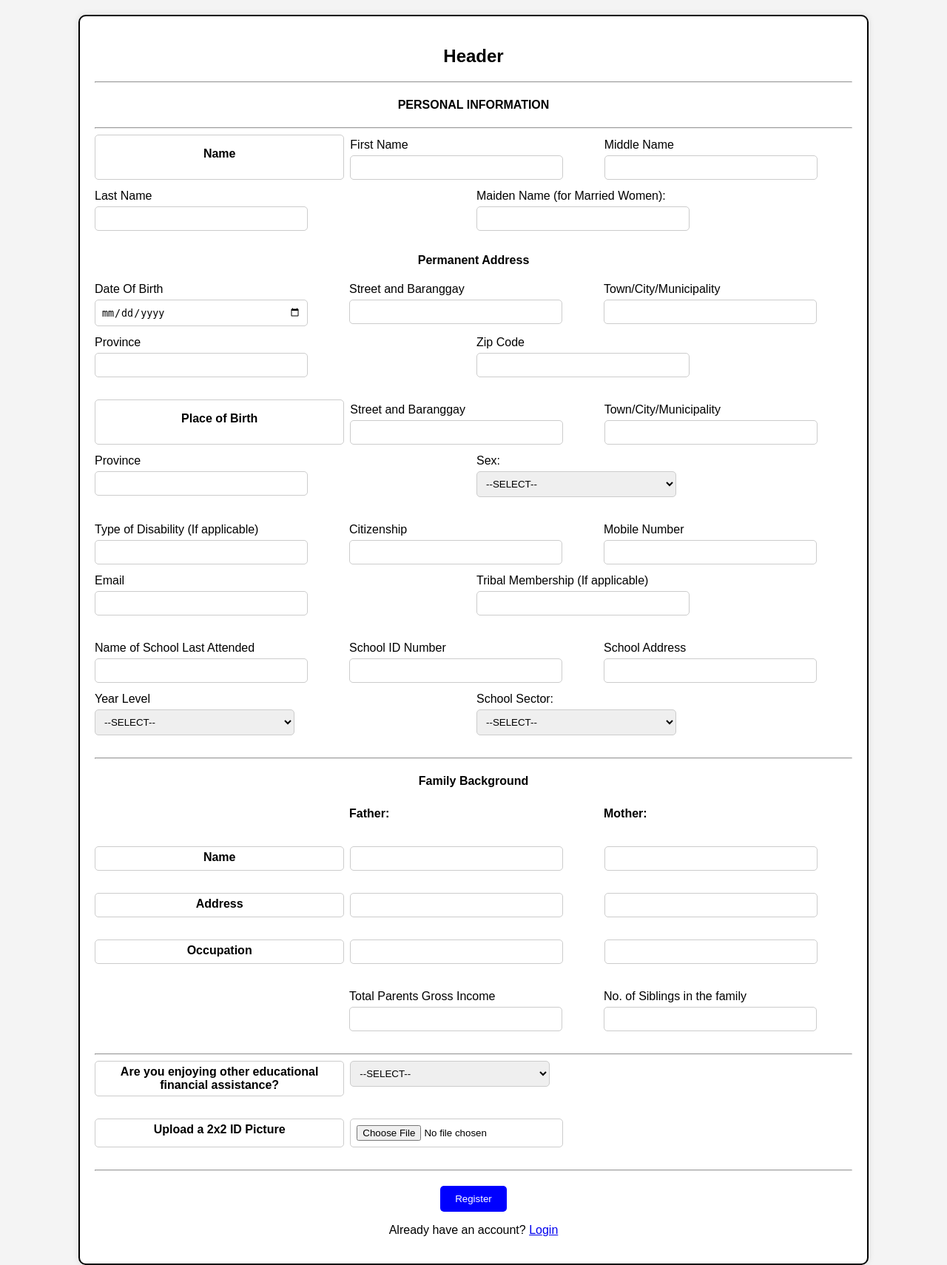
After one commit to lele2-bot/scholarship, a PHP site: page /scholarship/sample_form.php in a window 1280 px wide. The commit adds this page. Shown: the whole page at 74% size. Run offline with PHP 8.4, Linux system fonts and the light colour scheme.

Commit message:
Add files via upload

```diff
--- a/scholarship/connection.php
+++ b/scholarship/connection.php
@@ -12,8 +12,7 @@ $conn = new mysqli($db_host, $db_username, $db_password, $db_name);
 // Check connection
 if ($conn->connect_error) {
     die("Connection failed: " . $conn->connect_error); // Log this error for debugging
-    // In a production environment, you might want to display a more user-friendly message:
-    // die("Database error. Please try again later.");
+
 }
 
 
--- /dev/null
+++ b/scholarship/sample_form.php
@@ -0,0 +1,434 @@
+
+<?php
+include "connection.php";
+
+if ($_SERVER["REQUEST_METHOD"] == "POST") {
+    // Sanitize input data
+    $school_id = $_POST["school_id_number"];
+    $first_name = $_POST["firstname"];
+    $middle_name = $_POST["middlename"];
+    $last_name = $_POST["lastname"];
+    $maiden_name = $_POST["maidenname"];
+    $dob = $_POST["dob"];
+    $streetandbrgy = $_POST["street_and_brgy"];
+    $towncitymunicipality = $_POST["town_city_municipality"];
+    $province = $_POST["province"];
+    $zipcode = $_POST["zipcode"];
+    $streetandbrgy1 = $_POST["street_and_brgy1"];
+    $towncitymunicipality1 = $_POST["town_city_municipality1"];
+    $province1 = $_POST["province1"];
+    $sex = $_POST["sex"];
+    $typeofdisability = $_POST["type_of_disability"];
+    $citizenship = $_POST["citizenship"];
+    $mobilenumber = $_POST["mobilenumber"];
+    $email = $_POST["email"];
+    $tribalmember = $_POST["tribal_member"];
+    $schoollastattended = $_POST["school_last_attended"];
+    $schooladdress = $_POST["school_address"];
+    $yearlevel = $_POST["year_level"];
+    $schoolsector = $_POST["school_sector"];
+    $fathersname = $_POST["fathers_name"];
+    $mothersname = $_POST["mothers_name"];
+    $fathersaddress = $_POST["fathers_address"];
+    $mothersaddress = $_POST["mothers_address"];
+    $fathersoccupation = $_POST["fathers_occupation"];
+    $mothersoccupation = $_POST["mothers_occupation"];
+    $grossincome = $_POST["gross_income"];
+    $noofsiblings = $_POST["no_of_siblings"];
+    $othereducationalassistance = $_POST["other_educational_assistance"];
+    $customfieldid = $_POST["customfieldid"];
+
+    // Use Prepared Statements to prevent SQL Injection
+    $sql = "INSERT INTO scholars
+        (school_id_number, firstname, middlename, lastname, maidenname, dob, street_and_brgy,
+        town_city_municipality, province, zipcode, street_and_brgy1, town_city_municipality1,
+        province1, sex, type_of_disability, citizenship, mobilenumber, email, tribal_member,
+        school_last_attended, school_address, year_level, school_sector, fathers_name,
+        mothers_name, fathers_address, mothers_address, fathers_occupation, mothers_occupation,
+        gross_income, no_of_siblings, other_educational_assistance, customfieldid)
+        VALUES (?, ?, ?, ?, ?, ?, ?, ?, ?, ?, ?, ?, ?, ?, ?, ?, ?, ?, ?, ?, ?, ?, ?, ?, ?, ?, ?, ?, ?, ?, ?, ?, ?)";
+
+if ($stmt = $conn->prepare($sql)) {
+    $stmt->bind_param("issssssssisssssssssssssssssssiiss",
+        $school_id, $first_name, $middle_name, $last_name, $maiden_name, $dob, $streetandbrgy,
+        $towncitymunicipality, $province, $zipcode, $streetandbrgy1, $towncitymunicipality1,
+        $province1, $sex, $typeofdisability, $citizenship, $mobilenumber, $email, $tribalmember,
+        $schoollastattended, $schooladdress, $yearlevel, $schoolsector, $fathersname,
+        $mothersname, $fathersaddress, $mothersaddress, $fathersoccupation, $mothersoccupation,
+        $grossincome, $noofsiblings, $othereducationalassistance, $customfieldid
+    );
+
+        if ($stmt->execute()) {
+            $submitted = true;
+            $msg = "Your application was submitted successfully.";
+        } else {
+            $errormsg = "Unable to submit application: " . $stmt->error;
+        }
+
+        $stmt->close();
+    } else {
+        $errormsg = "Error preparing statement: " . $conn->error;
+    }
+
+    $conn->close();
+}
+?>
+
+
+<!DOCTYPE html>
+<html>
+<head>
+    <title>Scholarship System - Sign Up</title>
+    <style>
+     body {
+            font-family: Arial, sans-serif;
+            background-color: #f4f4f4;
+            margin: 0;
+            padding: 0;
+            display:flex;
+            justify-content: center;
+
+        }
+        .container {
+            width: 80%;
+            background: white;
+            padding: 20px;
+            border-radius: 10px;
+            box-shadow: 0px 0px 10px rgba(0, 0, 0, 0.1);
+            margin-top: 20px;
+            border: 2px solid black; /* Outer border */
+        }
+        h2, h4 {
+            text-align: center;
+
+        }
+        .form-group {
+            display: flex;
+            flex-wrap: wrap;
+            gap: 8px;
+            margin-bottom: 15px;
+            padding-bottom: 15px;
+
+        }
+        .form-group div {
+            flex: 1 1 calc(20% - 10px);
+
+        }
+        label {
+            display: block;
+           margin-top: 5px;
+            margin-bottom: 5px;
+        }
+        input, select {
+            width:270px;
+            padding: 8px;
+            border: 1px solid #ccc;
+            border-radius: 5px;
+        }
+        .btn-container {
+            text-align: center;
+            margin-top: 20px;
+        }
+        button {
+            padding: 10px 20px;
+            background: blue;
+            color: white;
+            border: none;
+            border-radius: 5px;
+            cursor: pointer;
+        }
+        button:hover {
+            background: darkblue;
+        }
+        .p1{
+            font-weight: bold;
+            text-align: center;
+            border: 1px solid #ccc;
+             border-radius: 5px;
+
+        }
+        .p2{
+            font-weight: bold;
+            text-align: center;
+        }
+        .p3{
+            font-weight: bold;
+
+            align-items:start;
+            gap: 10px;
+
+        }
+        .p4{
+            font-weight: bold;
+            text-align: center;
+            border: 1px solid #ccc;
+            border-radius: 5px;
+
+
+        }
+
+
+
+
+    </style>
+</head>
+<body>
+
+    <div class="container">
+        <h2>Header</h2>
+        <form action="" method="POST">
+        <hr>
+            <h4>PERSONAL INFORMATION</h4>
+        <hr>
+            <div class="form-group" >
+                <div class ="p1">
+                    <p>Name</p>
+                </div>
+                <div>
+                    <label for="firstname">First Name</label>
+                    <input type="text" id="firstname" name="firstname" required>
+                </div>
+                <div>
+                    <label for="middlename">Middle Name</label>
+                    <input type="text" id="middlename" name="middlename">
+                </div>
+                <div>
+                    <label for="lastname">Last Name</label>
+                    <input type="text" id="lastname" name="lastname" required>
+                </div>
+                <div>
+                    <label for="maidenname">Maiden Name (for Married Women):</label>
+                    <input type="text" id="maidenname" name="maidenname">
+                </div>
+
+            </div>
+            <div class ="p2">
+                     <p>Permanent Address</p>
+            </div>
+
+            <div class = "form-group">
+                <div>
+                    <label for="dob">Date Of Birth</label>
+                    <input type="date" id="dob" name="dob" required>
+               </div>
+
+                <div>
+                    <label for="StreetandBrgy">Street and Baranggay</label>
+                    <input type="text" id="street_and_brgy" name="street_and_brgy" required>
+                </div>
+                <div>
+                    <label for="TownCityMunicipality">Town/City/Municipality</label>
+                    <input type="text" id="town_city_municipality" name="town_city_municipality" required>
+                </div>
+                <div>
+                    <label for="Province">Province</label>
+                    <input type="text" id="province" name="province" required>
+                </div>
+                <div>
+                    <label for="Zip">Zip Code</label>
+                    <input type="text" id="zipcode" name="zipcode" required>
+                </div>
+            </div>
+
+            <div class="form-group">
+                <div class ="p1">
+                    <p>Place of Birth</p>
+                </div>
+                <div>
+                    <label for="StreetandBrgy">Street and Baranggay</label>
+                    <input type="text" id="street_and_brgy1" name="street_and_brgy1" required>
+                </div>
+                <div>
+                    <label for="TownCityMunicipality">Town/City/Municipality</label>
+                     <input type="text" id="town_city_municipality1" name="town_city_municipality1" required>
+                </div>
+                <div>
+                    <label for="Province">Province</label>
+                     <input type="text" id="province1" name="province1" required>
+                </div>
+            <div>
+                    <label for="Sex">Sex:</label>
+                         <select id="sex" name="sex" required>
+                             <option value="none">--SELECT--</option>
+                             <option value="Female">Female</option>
+                             <option value="Male">Male</option>
+                        </select>
+                </div>
+            </div>
+
+            <div class="form-group">
+                <div>
+                    <label for="TypeOfDisablity">Type of Disability (If applicable)</label>
+                    <input type="text" id="type_of_disability" name="type_of_disability">
+                </div>
+                <div>
+                    <label for="Citizenship">Citizenship</label>
+                    <input type="text" id="citizenship" name="citizenship" required>
+                </div>
+                <div>
+                    <label for="MobileNumber">Mobile Number</label>
+                    <input type="text" id="mobilenumber" name="mobilenumber" required>
+                </div>
+                <div>
+                    <label for="Email">Email</label>
+                    <input type="text" id="email" name="email" required>
+                </div>
+                <div>
+                    <label for="TribalMember">Tribal Membership (If applicable)</label>
+                    <input type="text" id="tribal_member" name="tribal_member">
+                </div>
+            </div>
+
+            <div class="form-group">
+                <div>
+                    <label for="SchoolLastAttended">Name of School Last Attended</label>
+                    <input type="text" id="school_last_attended" name="school_last_attended" required>
+                </div>
+
+                <div>
+                    <label for="SchoolIDNumber">School ID Number</label>
+                    <input type="text" id="school_id_number" name="school_id_number" required>
+                </div>
+
+                <div>
+                    <label for="SchoolAddress">School Address</label>
+                    <input type="text" id="school_address" name="school_address" required>
+                </div>
+
+                <div>
+                    <label for="YearLevel">Year Level</label>
+                    <select id="year_level" name="year_level" required>
+                        <option value="none">--SELECT--</option>
+                        <option value="1st Year">1st Year</option>
+                        <option value="2nd Year">2nd Year</option>
+                        <option value="3rd Year">3rd Year</option>
+                        <option value="4th Year">4th Year</option>
+
+                    </select>
+                </div>
+
+                <div>
+                    <label for="SchoolSector">School Sector:</label>
+                    <select id="school_sector" name="school_sector" required>
+                        <option value="none">--SELECT--</option>
+                        <option value="private">Private</option>
+                        <option value="public">Public</option>
+
+                    </select>
+                </div>
+
+            </div>
+            <hr>
+            <h4>Family Background</h4>
+
+            <div class="form-group">
+                <div>
+
+                </div>
+
+                 <div class ="p3">
+                    <label>Father:</label>
+                </div>
+
+                <div class ="p3">
+                    <label>Mother:</label>
+                </div>
+
+
+            </div>
+
+            <div class="form-group">
+
+                <div class ="p4">
+                <label>Name</label>
+                </div>
+                <div class = "input1">
+                    <input type="text" id="fathers_name" name="fathers_name" required>
+                </div>
+                <div>
+                    <input type="text" id="mothers_name" name="mothers_name" required>
+                </div>
+
+            </div>
+
+            <div class="form-group">
+                <div class ="p4">
+                <label>Address</label>
+
+                </div>
+                <div>
+                    <input type="text" id="fathers_address" name="fathers_address" required>
+                </div>
+                <div>
+                    <input type="text" id="mothers_address" name="mothers_address" required>
+                </div>
+
+            </div>
+
+            <div class="form-group">
+                <div class ="p4">
+                <label>Occupation</label>
+                </div>
+                <div>
+                    <input type="text" id="fathers_occupation" name="fathers_occupation" required>
+                </div>
+                <div>
+                    <input type="text" id="mothers_occupation" name="mothers_occupation" required>
+                </div>
+
+            </div>
+
+            <div class="form-group">
+                <div>
+                </div>
+                <div>
+                    <label for="GrossIncome">Total Parents Gross Income</label>
+                    <input type="text" id="gross_income" name="gross_income" required>
+                </div>
+                <div>
+                    <label for="NoOfSIblings">No. of Siblings in the family</label>
+                    <input type="text" id="no_of_siblings" name="no_of_siblings" required>
+                </div>
+
+            </div>
+            <hr>
+            <div class="form-group">
+                <div class ="p4">
+                <label>Are you enjoying other educational financial assistance?</label>
+                </div>
+                <div>
+                    <select id="other_educational_assistance" name="other_educational_assistance" required>
+                        <option value="none">--SELECT--</option>
+                        <option value="yes">Yes</option>
+                        <option value="no">No</option>
+
+                    </select>
+                </div>
+                <div>
+
+                </div>
+
+            </div>
+            <div class="form-group">
+                <div class ="p4">
+                    <label>Upload a 2x2 ID Picture</label>
+                    </div>
+                <div>
+                    <input type="file" class="custom-file-label" id="customfieldid" name="customfieldid" onchange="displayImg(this,$(this))" accept="image/png, image/jpeg">
+                </div>
+                <div>
+
+                </div>
+            </div>
+           <hr>
+
+
+            <div class="btn-container">
+                <button type="submit">Register</button>
+                <p>Already have an account? <a href="login.php">Login</a></p>
+            </div>
+        </form>
+    </div>
+
+</body>
+</html>
--- a/scholarship/sign.php
+++ b/scholarship/sign.php
@@ -51,7 +51,7 @@ require 'connection.php';
 
    <div     >
 
-    <form action="process_login.php" method="post">
+    <form>
 
     <h1>Welcome</h1>
     <h2>pumili ng isa</h2>
```
Also changed, not shown: scholarship/signup.php (+78 -76 lines), scholarship/index.php (added).
